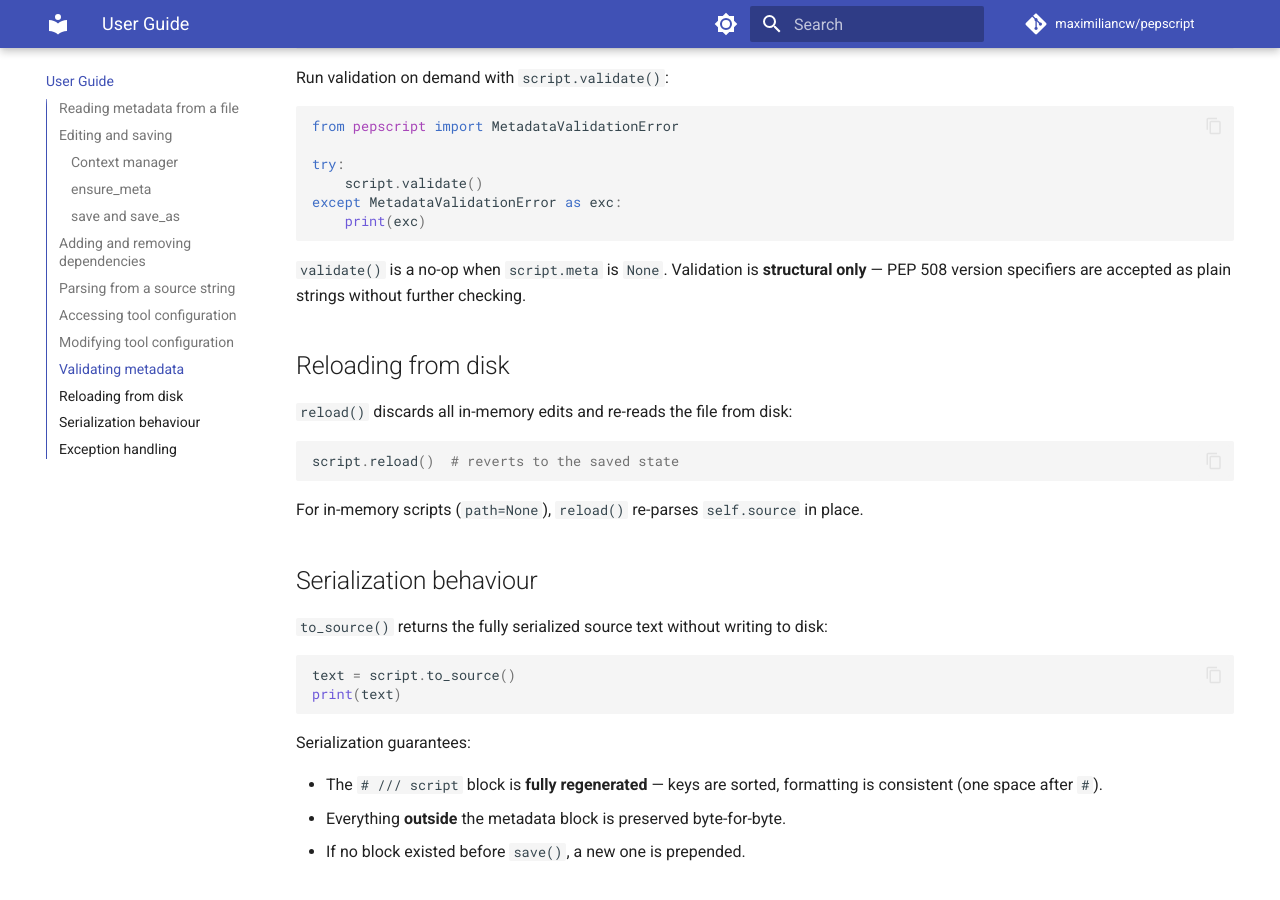
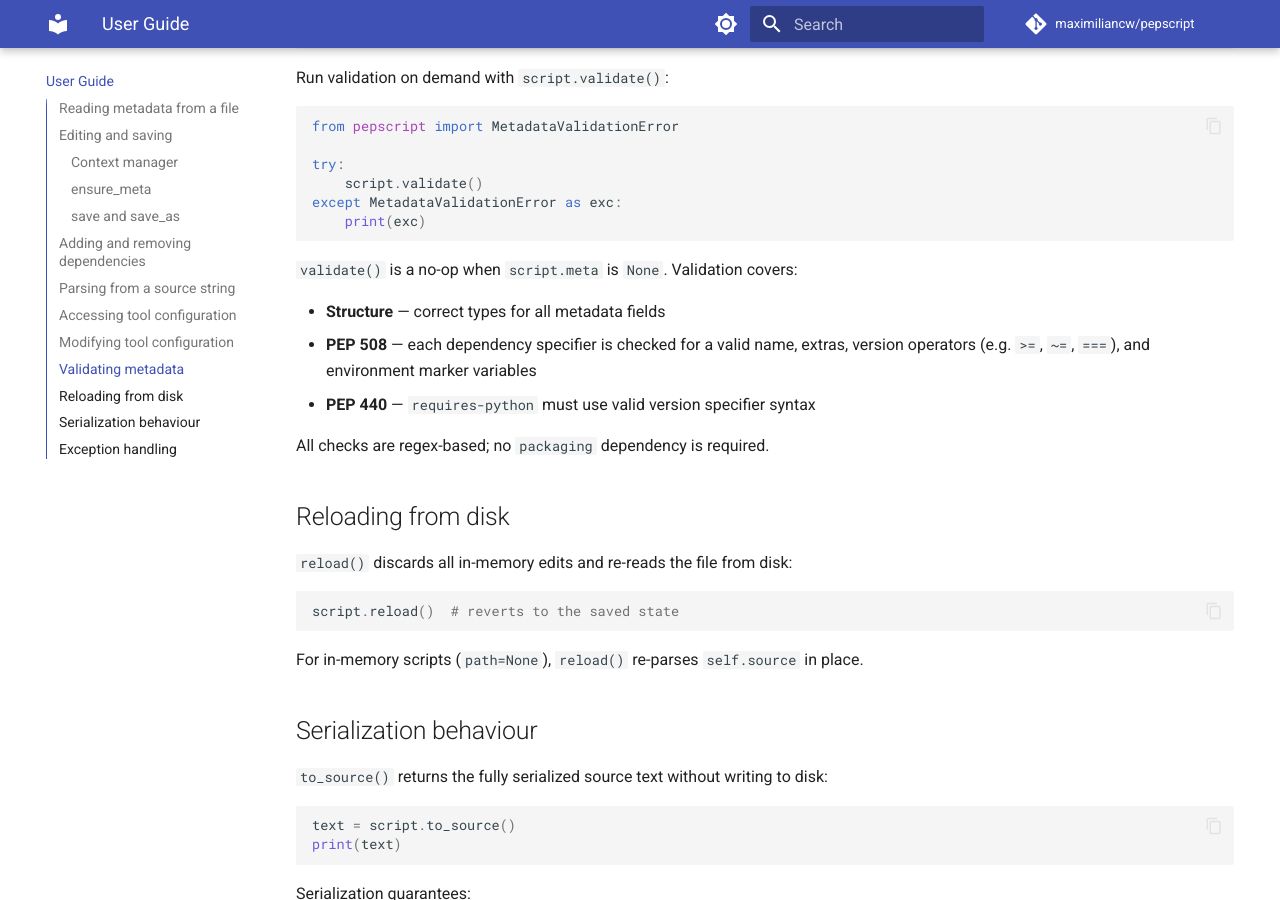
Before and after one commit to botlot-project/PEPScript, an MkDocs documentation site: the page built from docs/user-guide.md, in a window 1280 px wide and 900 px high, scrolled down 3035 px. Built offline with MkDocs 1.6.1 and Material for MkDocs 9.7.7, drawn with Linux system fonts in a browser that asks for light colours; comment, search, counter and statistics services are not loaded.

Commit message:
docs: update all references to validation scope for PEP 508/440 support

````diff
--- a/docs/user-guide.md
+++ b/docs/user-guide.md
@@ -162,9 +162,14 @@ except MetadataValidationError as exc:
     print(exc)
 ```
 
-`validate()` is a no-op when `script.meta` is `None`. Validation is
-**structural only** — PEP 508 version specifiers are accepted as plain strings
-without further checking.
+`validate()` is a no-op when `script.meta` is `None`. Validation covers:
+
+- **Structure** — correct types for all metadata fields
+- **PEP 508** — each dependency specifier is checked for a valid name, extras,
+  version operators (e.g. `>=`, `~=`, `===`), and environment marker variables
+- **PEP 440** — `requires-python` must use valid version specifier syntax
+
+All checks are regex-based; no `packaging` dependency is required.
 
 ## Reloading from disk
 
````
Also changed, not shown: AGENTS.md (+3 -4 lines), CHANGELOG.md (+2 -0 lines), CLAUDE.md (+2 -2 lines), 2 other files.
